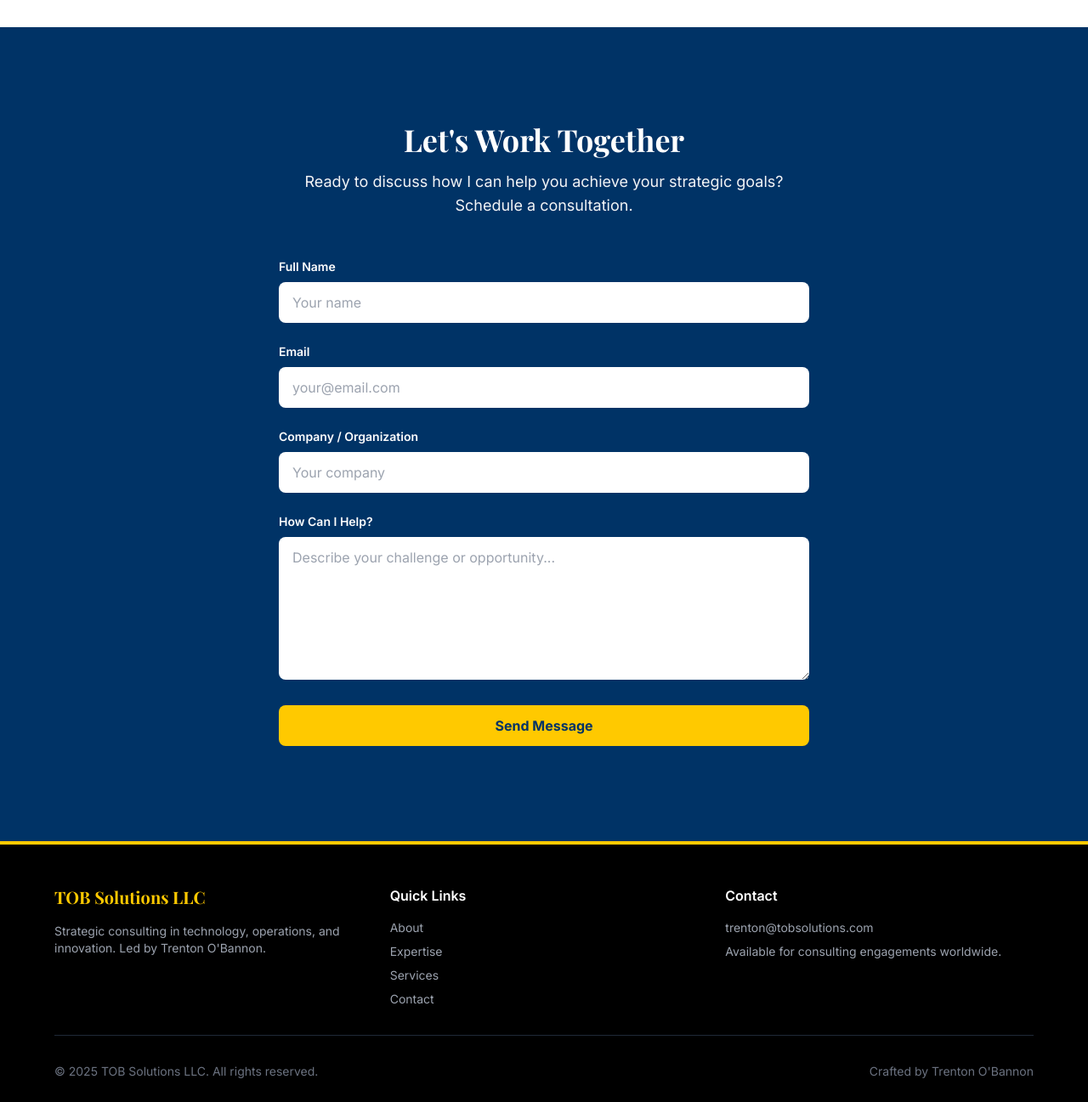
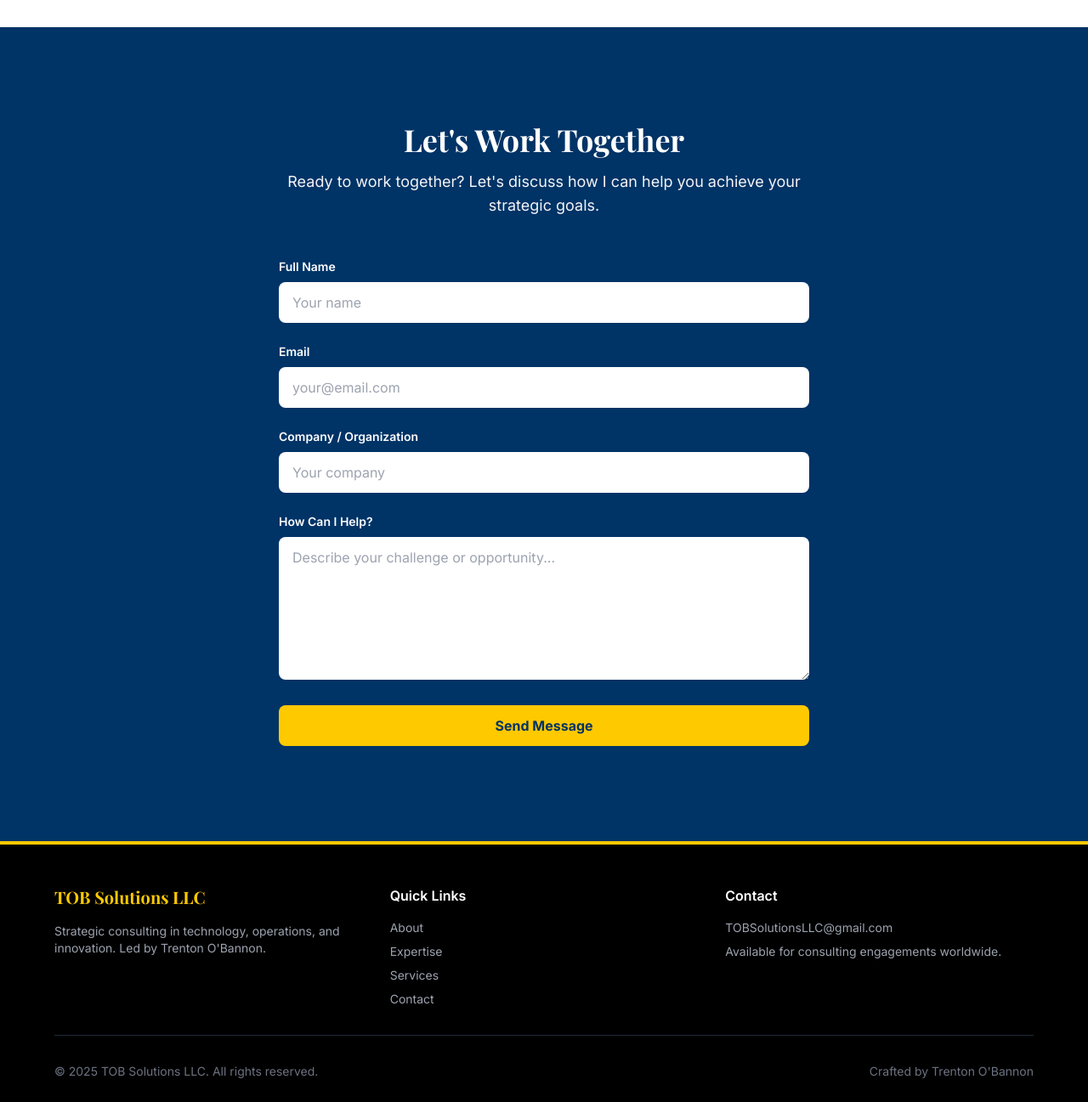
Before and after one commit to TOB-Solutions-LLC/TOB-Solutions-LLC.github.io, a website: page index.html in a window 1280 px wide. Shown: the part 3313-4610 px from the top of the page at 85% size. Drawn offline with nearby package versions, Linux system fonts and the light colour scheme.

Commit message:
Update: Change contact email to TOBSolutionsLLC@gmail.com and refine section text

```diff
--- a/index.html
+++ b/index.html
@@ -300,7 +300,7 @@
             <div class="section-container max-w-2xl">
                 <h2 class="font-display text-4xl font-bold mb-4 text-center">Let's Work Together</h2>
                 <p class="text-lg text-gray-100 text-center mb-12">
-                    Ready to discuss how I can help you achieve your strategic goals? Schedule a consultation.
+                    Ready to work together? Let's discuss how I can help you achieve your strategic goals.
                 </p>
 
                 <form
@@ -390,7 +390,7 @@
                 <div>
                     <h4 class="font-semibold text-white mb-4">Contact</h4>
                     <p class="text-gray-400 text-sm mb-2">
-                        <a href="mailto:trenton@tobsolutions.com" class="hover:text-brand-gold transition-colors">trenton@tobsolutions.com</a>
+                        <a href="mailto:TOBSolutionsLLC@gmail.com" class="hover:text-brand-gold transition-colors">TOBSolutionsLLC@gmail.com</a>
                     </p>
                     <p class="text-gray-400 text-sm">
                         Available for consulting engagements worldwide.
```
